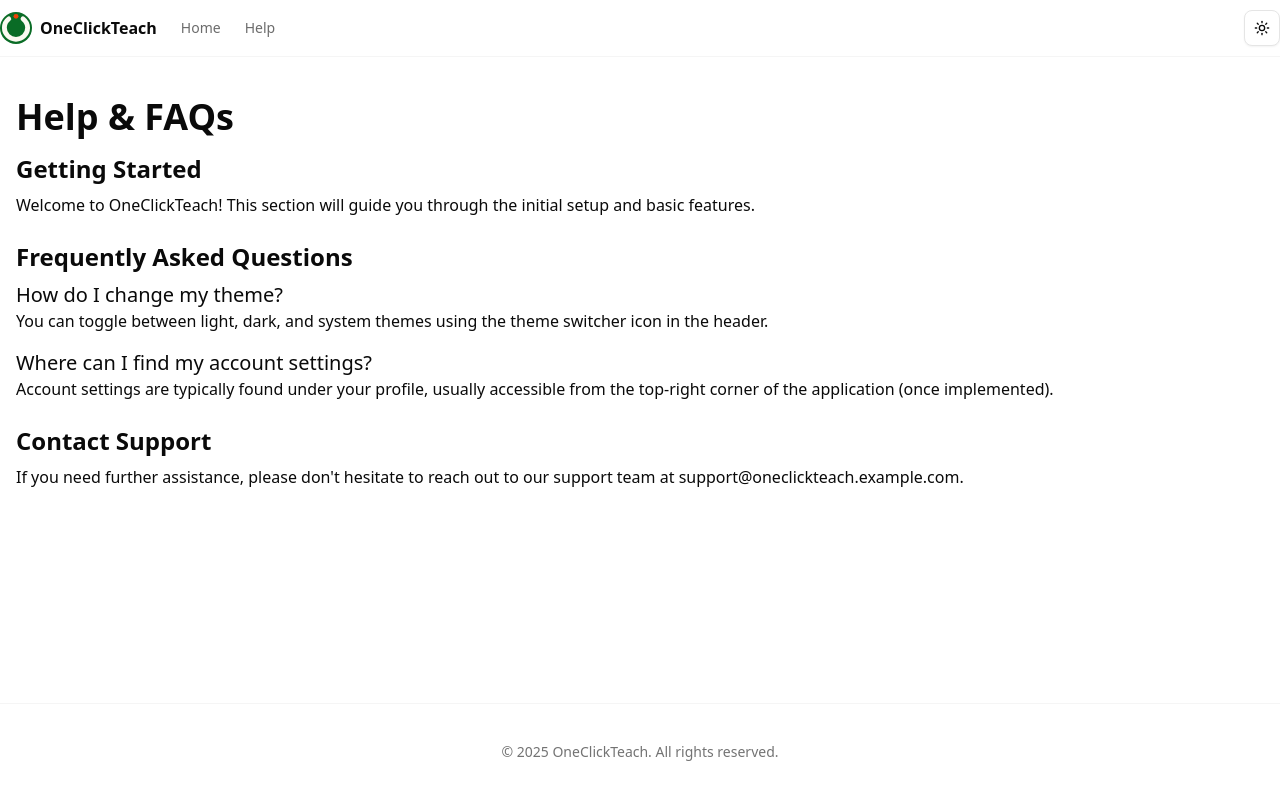
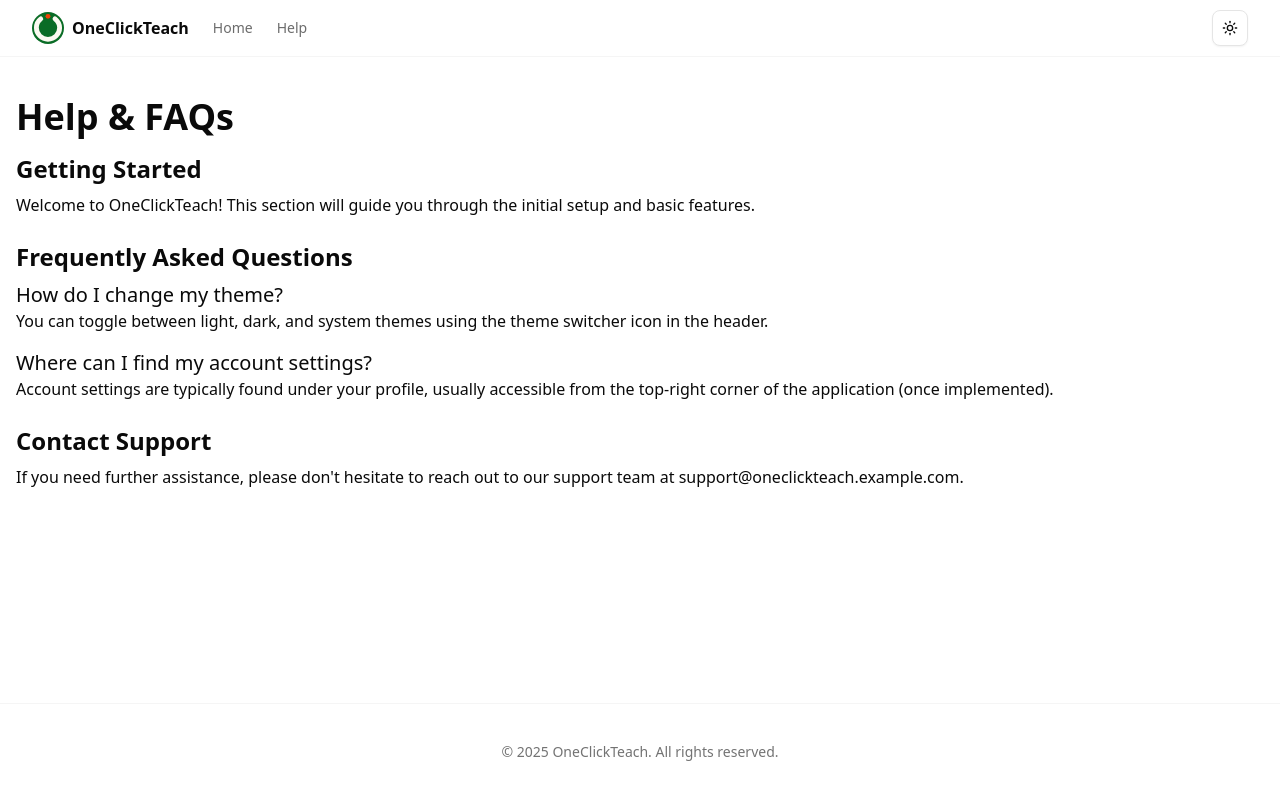
Before and after one commit to oneclickteach/oneclickteach-web, a Next.js app: page /help in a window 1280 px wide. Built offline with nearby package versions, Linux system fonts and the light colour scheme.

Commit message:
fix: Improve header layout and spacing
- Remove container constraint for full width
- Add horizontal padding (px-8) for better spacing
- Fix logo and theme toggle alignment
- Remove unnecessary max-width constraints

```diff
--- a/src/components/layout/Header.tsx
+++ b/src/components/layout/Header.tsx
@@ -7,7 +7,7 @@ import Image from 'next/image';
 export default function Header() {
   return (
     <header className="sticky top-0 z-50 w-full border-b border-border/40 bg-background/95 backdrop-blur supports-[backdrop-filter]:bg-background/60">
-      <div className="container flex h-14 max-w-screen-2xl items-center">
+      <div className="flex h-14 items-center w-full px-8">
         <nav className="flex flex-1 items-center space-x-4 lg:space-x-6">
           <Link href="/" className="mr-6 flex items-center space-x-2">
             <Image src="/svg/OneClickTeach.svg" alt="OneClickTeach Logo" width={32} height={32} />
```
